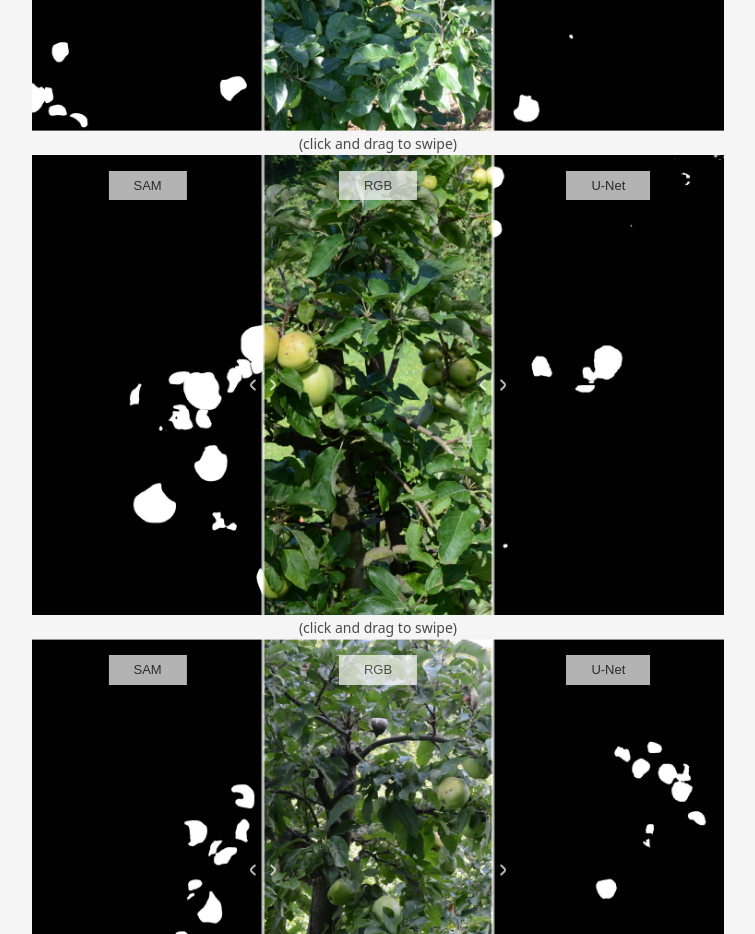
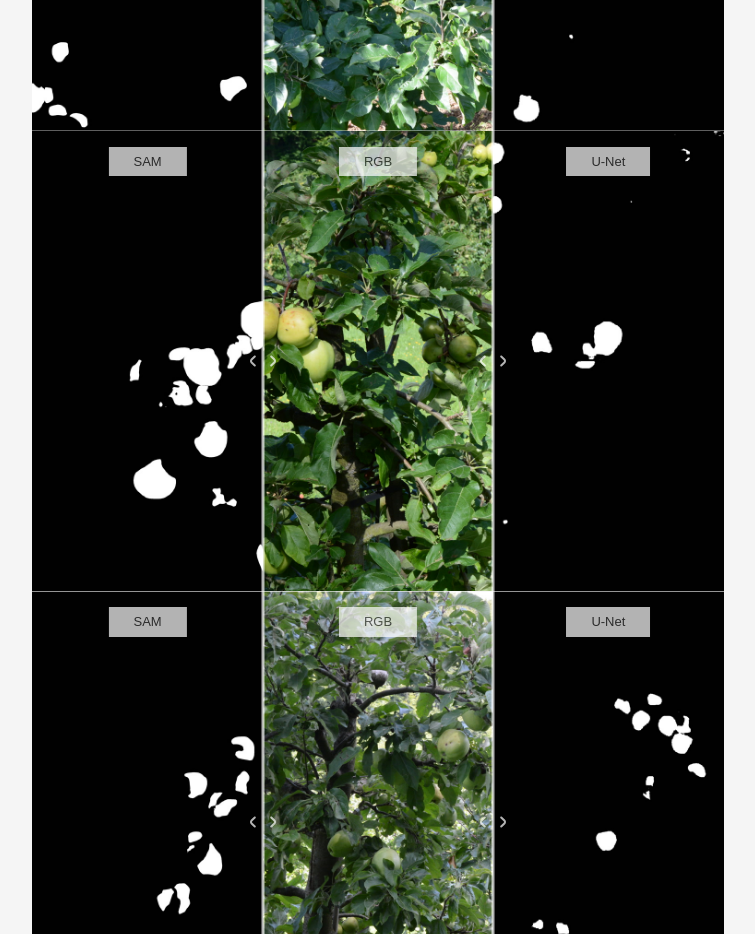
Before and after one commit to meyerls/fruit_nerf, a plain HTML site: page index.html in a window 1280 px wide. Shown: the part 4560-5494 px from the top of the page, without its empty margins (262-1017 px from the left). Drawn offline with nearby package versions, Linux system fonts and the light colour scheme; some icons are missing.

Commit message:
small fix

```diff
--- a/index.html
+++ b/index.html
@@ -331,14 +331,12 @@
                 <img src="static/images/rgb.JPG" alt="RGB"/>
                 <img src="static/images/unet.JPG" alt="U-Net"/>
             </div>
-            <small>(click and drag to swipe)</small>
             <div class="b-dics" style="width: 60%; margin: auto">
                 <!--; float: left;">//-->
                 <img src="static/images/sam2.JPG" alt="SAM"/>
                 <img src="static/images/rgb2.JPG" alt="RGB"/>
                 <img src="static/images/unet2.JPG" alt="U-Net"/>
             </div>
-            <small>(click and drag to swipe)</small>
             <div class="b-dics" style="width: 60%; margin: auto">
                 <!--; float: left;">//-->
                 <img src="static/images/sam3.JPG" alt="SAM"/>
```
